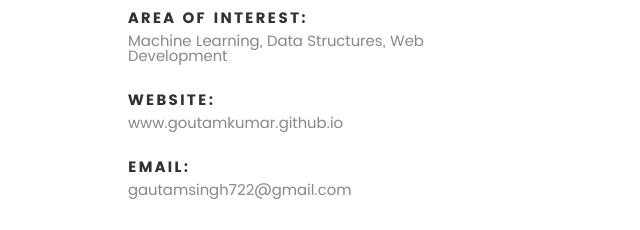
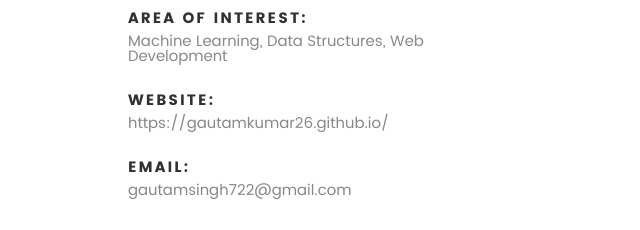
Before and after one commit to goutamkumar1/goutamkumar1.github.io, a plain HTML site: page index.html in a window 1280 px wide. Shown: the part 1630-1860 px from the top of the page, 107-747 px from the left. Drawn offline with Linux system fonts and the light colour scheme; files whose address does not match are found by name.

Commit message:
Update index.html

```diff
--- a/index.html
+++ b/index.html
@@ -138,7 +138,7 @@
    				</li>
    				<li>
    					<strong>Website:</strong>
-   					<span>www.goutamkumar.github.io</span>
+   					<span>https://gautamkumar26.github.io/</span>
    				</li>
    				<li>
    					<strong>Email:</strong>
```
